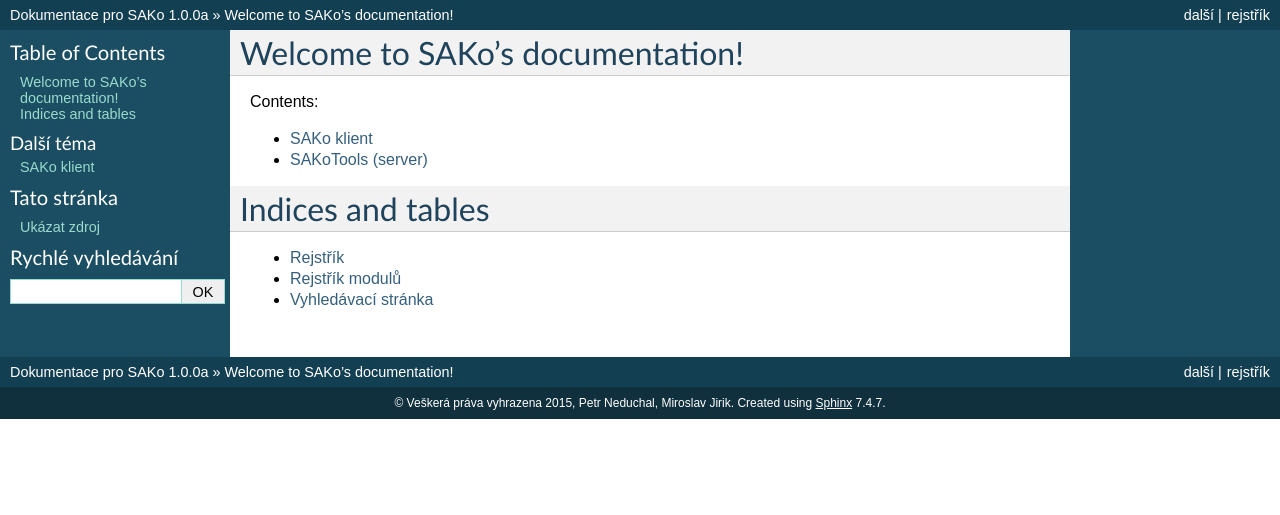
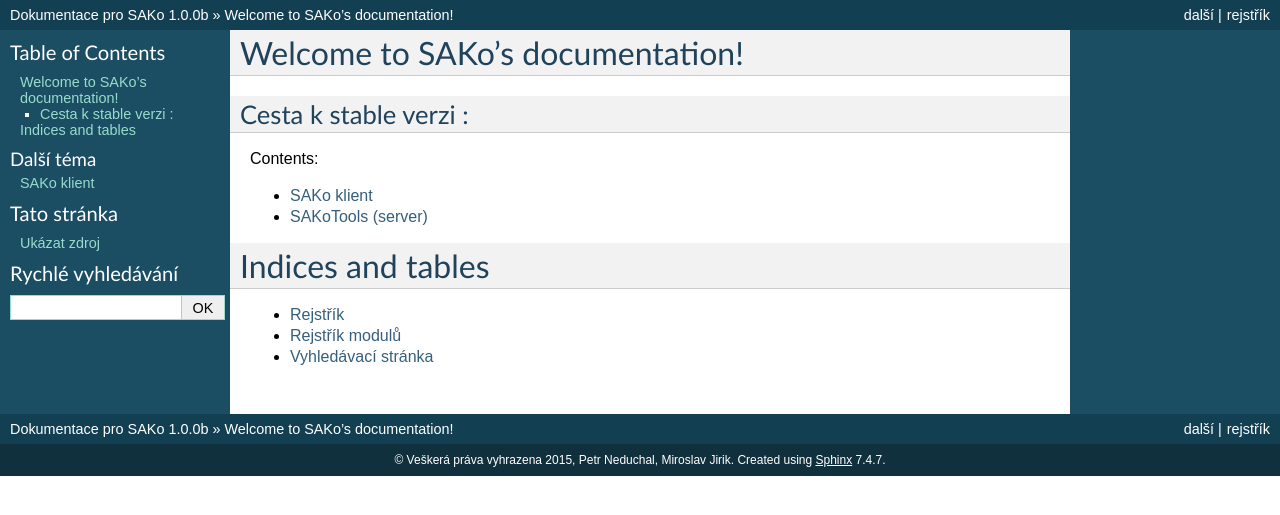
Before and after one commit to neduchal/SAKo, a Sphinx documentation site: the page built from docs/index.rst, in a window 1280 px wide. Shown: the top 515 px of the page. Built offline with Sphinx 7.4.7, drawn with Linux system fonts in a browser that asks for light colours; formulas are drawn with MathJax 3.

Commit message:
Úprava dokumentace pro beta verzi

```diff
--- a/docs/conf.py
+++ b/docs/conf.py
@@ -69,7 +69,7 @@
 # The short X.Y version.
 version = '1.0'
 # The full version, including alpha/beta/rc tags.
-release = '1.0.0a'
+release = '1.0.0b'
 
 # The language for content autogenerated by Sphinx. Refer to documentation
 # for a list of supported languages.
--- a/docs/index.rst
+++ b/docs/index.rst
@@ -5,6 +5,11 @@
 
 Welcome to SAKo's documentation!
 ================================
+
+Cesta k stable verzi :
+----------------------
+.. _a link: https://github.com/neduchal/SAKo/releases/
+
 
 Contents:
 
```
